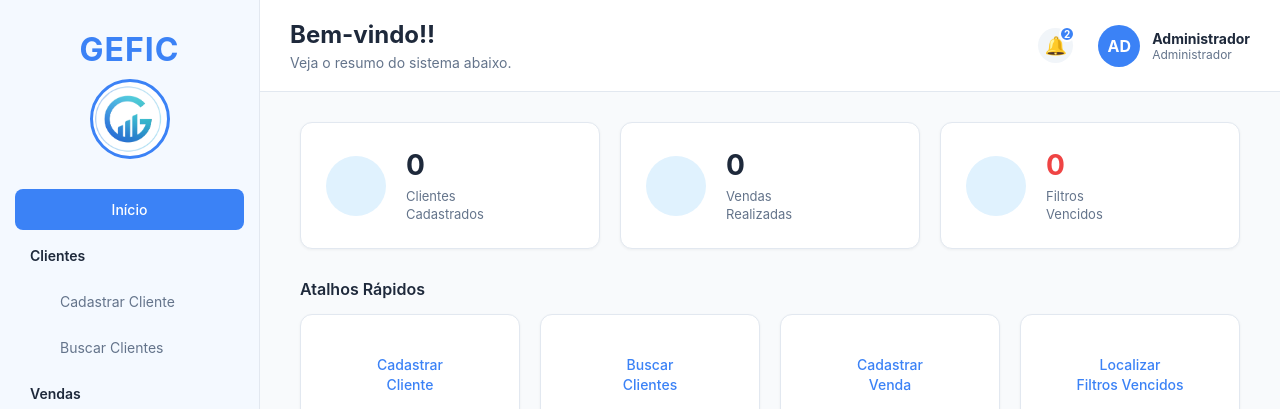
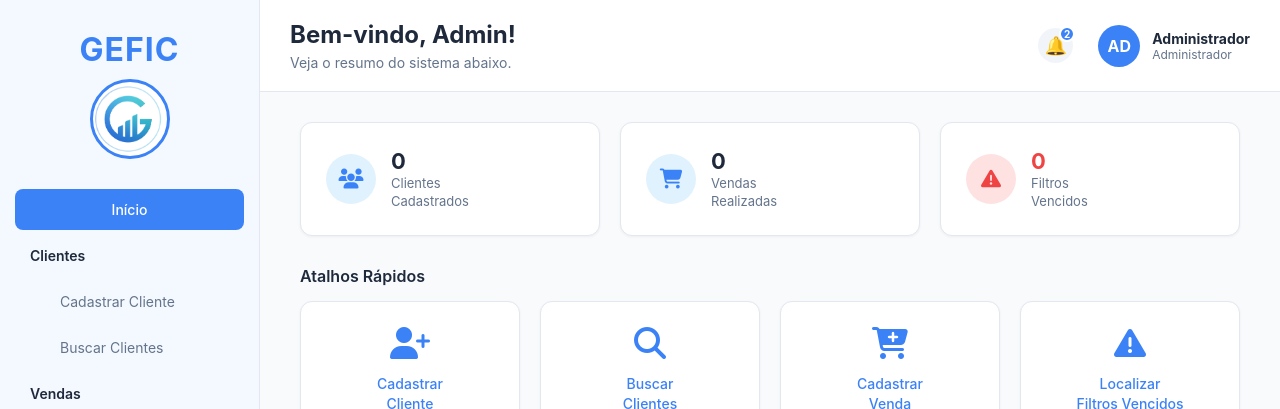
Before and after one commit to Viiitorbarros/gefic_front, an Angular app in the folder gefic-front-angular/: page /dashboard in a window 1280 px wide. Shown: the top 409 px of the page. Built offline with nearby package versions, Linux system fonts and the light colour scheme; no server answers.

Commit message:
Implementado icones no front

```diff
--- a/gefic-front-angular/src/app/dashboard/dashboard.html
+++ b/gefic-front-angular/src/app/dashboard/dashboard.html
@@ -1,3 +1,6 @@
+<!-- Importando a biblioteca de ícones direto na tela -->
+<link rel="stylesheet" href="https://cdnjs.cloudflare.com/ajax/libs/font-awesome/6.4.0/css/all.min.css">
+
 <div class="dashboard-container">
 
   <!-- Sidebar -->
@@ -7,11 +10,10 @@
   <aside class="sidebar">
     <div class="logo-container">
       <h1 class="logo-text">GEFIC</h1>
-      <img src="logo.png" alt="Logo GEFIC" class="logo-img"> <!-- Círculo azul vazio -->
+      <img src="logo.png" alt="Logo GEFIC" class="logo-img">
     </div>
 
     <nav class="sidebar-nav">
-      <!-- O routerLinkActive="active" vai deixar azul automaticamente! -->
       <a routerLink="/dashboard" class="nav-item" routerLinkActive="active" [routerLinkActiveOptions]="{exact: true}" style="justify-content: center;">
         Início
       </a>
@@ -20,7 +22,6 @@
         <div class="nav-title">
           <span>Clientes</span>
         </div>
-        <!-- O routerLink foi trocado pelo (click) para abrir a janelinha! -->
         <a (click)="abrirModalCliente()" class="nav-sub-item" style="cursor: pointer;">Cadastrar Cliente</a>
         <a routerLink="/clientes" class="nav-sub-item" routerLinkActive="active">Buscar Clientes</a>
       </div>
@@ -55,8 +56,7 @@
 
     <div class="topbar-left">
       <div class="welcome-text">
-        <!-- O primeiro nome dinâmico aqui -->
-        <h2 style="margin: 0; color: var(--text-dark); font-size: 24px; font-weight: 700;">Bem-vindo!!</h2>
+        <h2 style="margin: 0; color: var(--text-dark); font-size: 24px; font-weight: 700;">Bem-vindo, {{ primeiroNome }}!</h2>
         <p style="margin: 5px 0 0 0; color: #64748b; font-size: 14px;">Veja o resumo do sistema abaixo.</p>
       </div>
     </div>
@@ -70,11 +70,9 @@
 
       <div class="user-profile" style="display: flex; align-items: center; gap: 12px; cursor: pointer;">
         <div style="width: 42px; height: 42px; border-radius: 50%; background-color: #3b82f6; display: flex; align-items: center; justify-content: center; color: white; font-weight: bold; font-size: 16px;">
-          <!-- As iniciais dinâmicas aqui -->
           {{ iniciais }}
         </div>
         <div style="display: flex; flex-direction: column;">
-          <!-- O nome completo dinâmico aqui -->
           <span style="font-weight: 700; color: var(--text-dark); font-size: 14px;">{{ nomeUsuario }}</span>
           <span style="color: #64748b; font-size: 12px;">Administrador</span>
         </div>
@@ -86,27 +84,38 @@
     <!-- Dashboard Content -->
     <div class="dashboard-content">
 
-      <!-- Stat Cards -->
+      <!-- Stat Cards (BOLINHAS COM ÍCONES ALINHADOS) -->
       <div class="stats-grid">
-        <div class="stat-card">
-          <div class="stat-icon bg-blue-light"><i class="fa-solid fa-users text-blue"></i></div>
+        <div class="stat-card" style="display: flex; align-items: center; gap: 15px;">
+          <!-- Bolinha Azul - Clientes -->
+          <div style="background-color: #e0f2fe; min-width: 50px; height: 50px; border-radius: 50%; display: flex; justify-content: center; align-items: center;">
+            <i class="fa-solid fa-users" style="color: #3b82f6; font-size: 20px;"></i>
+          </div>
           <div class="stat-info">
-            <h3>{{ totalClientes }}</h3>
-            <p>Clientes<br>Cadastrados</p>
+            <h3 style="margin: 0; font-size: 22px;">{{ totalClientes }}</h3>
+            <p style="margin: 0; font-size: 13px; color: #64748b;">Clientes<br>Cadastrados</p>
           </div>
         </div>
-        <div class="stat-card">
-          <div class="stat-icon bg-blue-light"><i class="fa-solid fa-cart-shopping text-blue"></i></div>
+
+        <div class="stat-card" style="display: flex; align-items: center; gap: 15px;">
+          <!-- Bolinha Azul - Vendas -->
+          <div style="background-color: #e0f2fe; min-width: 50px; height: 50px; border-radius: 50%; display: flex; justify-content: center; align-items: center;">
+            <i class="fa-solid fa-cart-shopping" style="color: #3b82f6; font-size: 20px;"></i>
+          </div>
           <div class="stat-info">
-            <h3>{{ totalVendas }}</h3>
-            <p>Vendas<br>Realizadas</p>
+            <h3 style="margin: 0; font-size: 22px;">{{ totalVendas }}</h3>
+            <p style="margin: 0; font-size: 13px; color: #64748b;">Vendas<br>Realizadas</p>
           </div>
         </div>
-        <div class="stat-card">
-          <div class="stat-icon bg-blue-light"><i class="fa-solid fa-filter text-blue"></i></div>
+
+        <div class="stat-card" style="display: flex; align-items: center; gap: 15px;">
+          <!-- Bolinha Vermelha - Filtros Vencidos -->
+          <div style="background-color: #fee2e2; min-width: 50px; height: 50px; border-radius: 50%; display: flex; justify-content: center; align-items: center;">
+            <i class="fa-solid fa-triangle-exclamation" style="color: #ef4444; font-size: 20px;"></i>
+          </div>
           <div class="stat-info">
-            <h3 class="text-red">{{ filtrosVencidos }}</h3>
-            <p>Filtros<br>Vencidos</p>
+            <h3 style="margin: 0; font-size: 22px; color: #ef4444;">{{ filtrosVencidos }}</h3>
+            <p style="margin: 0; font-size: 13px; color: #64748b;">Filtros<br>Vencidos</p>
           </div>
         </div>
       </div>
@@ -115,7 +124,6 @@
       <section class="shortcuts-section">
         <h3 class="section-title">Atalhos Rápidos</h3>
         <div class="shortcuts-grid">
-          <!-- Atalho alterado para abrir o Modal -->
           <div class="shortcut-card" (click)="abrirModalCliente()" style="cursor: pointer;">
             <i class="fa-solid fa-user-plus"></i>
             <span>Cadastrar<br>Cliente</span>
```
